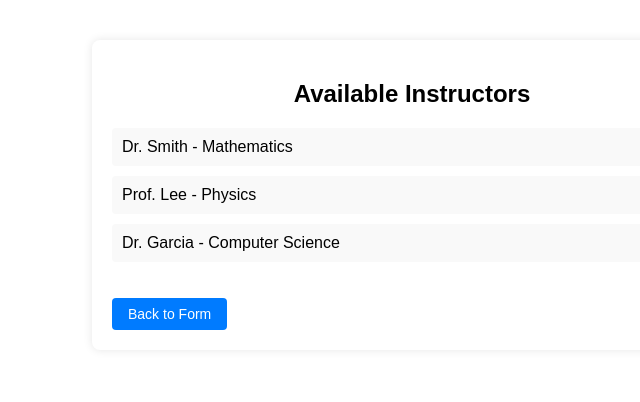
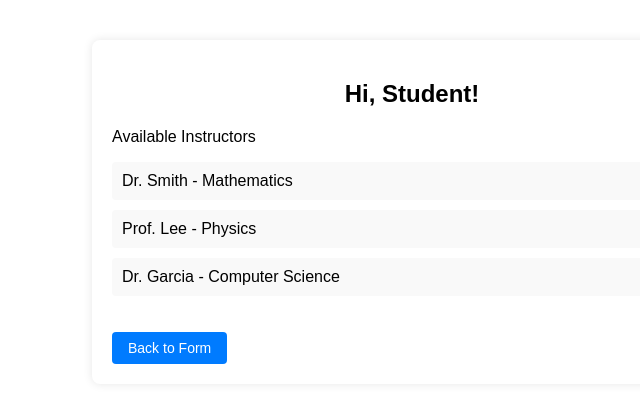
Before and after one commit to ECEMonitoringSystem/ecemonitoringsystem, a React (Create React App) app: page /instructors-list in a window 1280 px wide. Shown: the top 402 px of the page, without its empty margins (228-868 px from the left). Built offline with nearby package versions, Linux system fonts and the light colour scheme.

Commit message:
Greetings Added in Insturctors List

```diff
--- a/src/Pages/InstructorsList.js
+++ b/src/Pages/InstructorsList.js
@@ -1,12 +1,12 @@
-// src/Pages/InstructorsList.js
 import React from 'react';
-import { useNavigate } from 'react-router-dom';
+import { useNavigate, useLocation } from 'react-router-dom';
 import '../CSS/InstructorsList.css';
 
 function InstructorsList() {
   const navigate = useNavigate();
+  const location = useLocation();
+  const studentName = location.state?.studentName || 'Student';
 
-  // Example instructors data
   const instructors = [
     { id: 1, name: 'Dr. Smith', subject: 'Mathematics' },
     { id: 2, name: 'Prof. Lee', subject: 'Physics' },
@@ -15,7 +15,8 @@ function InstructorsList() {
 
   return (
     <div className="instructors-list">
-      <h2>Available Instructors</h2>
+      <h2>Hi, {studentName}!</h2>
+      <p>Available Instructors</p>
       <ul>
         {instructors.map(instructor => (
           <li key={instructor.id}>
--- a/src/Pages/Student.js
+++ b/src/Pages/Student.js
@@ -20,7 +20,7 @@ function Student() {
 
   const handleSubmit = (e) => {
     e.preventDefault();
-    navigate('/instructors-list'); // Navigate to the instructors list page
+    navigate('/instructors-list', { state: { studentName: formData.name } });
   };
 
   return (
```
